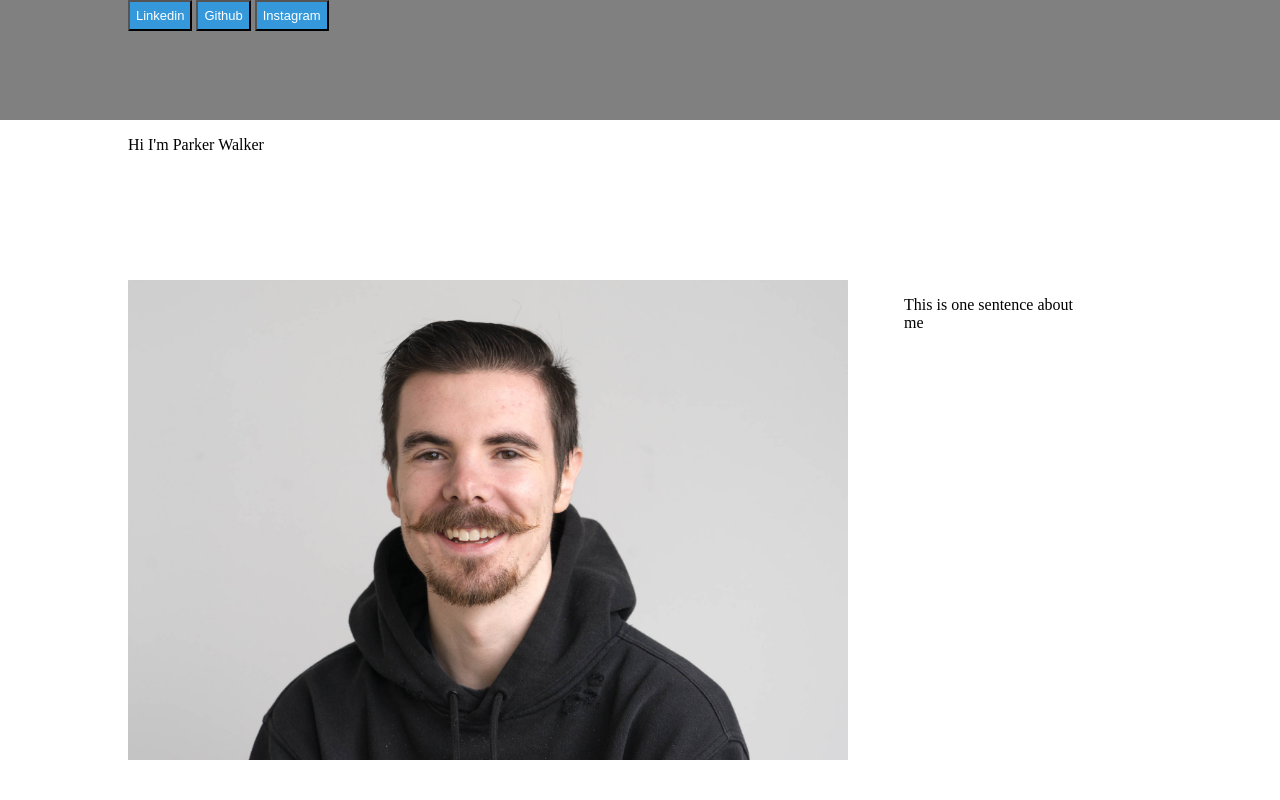
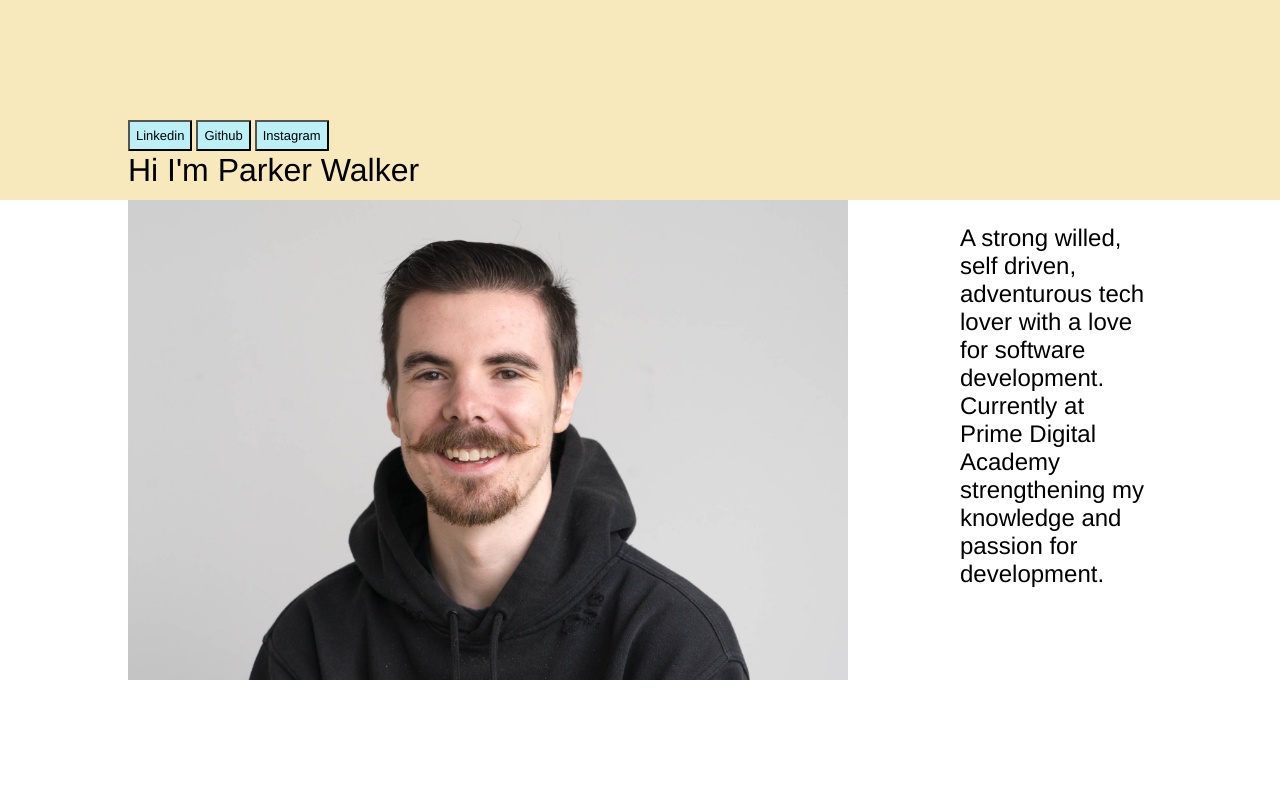
Before and after one commit to parkerwalker/personalSIte, a website: page public/view/index.html in a window 1280 px wide. Drawn offline with Linux system fonts and the light colour scheme; files whose address does not match are found by name.

Commit message:
added styling

```diff
--- a/public/styles/sass/_buttons.scss
+++ b/public/styles/sass/_buttons.scss
@@ -1,16 +1,31 @@
 .btn {
-  -webkit-border-radius: 1;
-  -moz-border-radius: 1;
+  // -webkit-border-radius: 1;
+  // -moz-border-radius: 1;
   border-radius: 1px;
-  font-family: Arial;
-  color: #ffffff;
+  font-family: $font;
+  color: black;
   font-size: 13px;
   padding: 6px;
-  background: #3498db;
-  text-decoration: none;
+  background: #bbf0f7;
+  margin: 0 !important;
 }
 
 .btn:hover {
   background: #3cb0fd;
   text-decoration: none;
 }
+
+button{
+  border-radius: 1px;
+    color: black;
+    background: #bbf0f7;
+    text-decoration: none;
+    font-family: $font;
+    font-size: 13px;
+    padding: 6px;
+}
+
+button:hover {
+  background: #3cb0fd;
+  text-decoration: none;
+}
--- a/public/styles/sass/_display.scss
+++ b/public/styles/sass/_display.scss
@@ -3,25 +3,40 @@
   width: 100vw;
   display: grid;
   grid-template-columns: 10% 10% auto 15% 10%;
-  grid-template-rows: 15vh 20vh  auto;
+  grid-template-rows: 15vh 10vh 20vh  auto;
 }
 
 .navBar {
   width: 100vw;
-  height: auto;
-  background: grey;
+  // height: auto;
+  background: $navColor;
   grid-column-start: 1;
   grid-column-end: 1;
   grid-row-start: 1;
-  grid-row-end: 1;
+  grid-row-end: span 2;
 }
 
 .link {
   grid-column-start: 2;
-  grid-column-end: span col4-start;
-  grid-row-start: 1;
-  grid-row-end: 1;
+  grid-column-end: span 4;
+  grid-row-start: 2;
 
+}
+
+.text {
+  font-family: $font;
+}
+
+.about {
+  grid-column: 3 / span 4;
+  grid-row: 3 / span 5;
+  font-size: 150%;
+}
+
+.name {
+  grid-column-start: 2;
+  grid-row: 3 / 3;
+  font-size: 200%;
 }
 
 //profile picture
@@ -30,8 +45,8 @@
   max-width: inherit;
   grid-column-start: 2;
   grid-column-end: 4;
-  grid-row-start: row1-start;
-  grid-row-end: 3;
+  grid-row-start: 3;
+  grid-row-end: span 5;
 }
 
 .name{
--- /dev/null
+++ b/public/styles/sass/_variables.scss
@@ -0,0 +1,3 @@
+$font: Helvetica;
+
+$navColor: #f7e9bb;
--- a/public/styles/sass/main.scss
+++ b/public/styles/sass/main.scss
@@ -1,5 +1,7 @@
-@import 'buttons';
-@import 'display';
+@import 'variables';
 body {
   margin: 0 !important;
 }
+
+@import 'buttons';
+@import 'display';
--- a/public/view/index.html
+++ b/public/view/index.html
@@ -18,13 +18,18 @@
 
     </div>
       <div class='link'>
-        <button class='btn' type="button" name="button"><a href="https://www.linkedin.com/in/parkerleewalker/"></a>Linkedin</button>
-        <button class='btn' type="button" name="button"><a href="https://github.com/parkerwalker"></a>Github</button>
-        <button class='btn' type="button" name="button"><a href="https://www.instagram.com/parkerleewalker/"></a>Instagram</button>
+        <button class=' text' type="button" name="button"><a href="https://www.linkedin.com/in/parkerleewalker/"></a>Linkedin</button>
+        <button class=' text' type="button" name="button"><a href="https://github.com/parkerwalker"></a>Github</button>
+        <button class=' text' type="button" name="button"><a href="https://www.instagram.com/parkerleewalker/"></a>Instagram</button>
       </div>
+<div class="name">
+    <p class=' text'>Hi I'm Parker Walker</p>
+</div>
+<div class="about">
+  <p class='text'>A strong willed, self driven, adventurous tech lover with a love for software development. Currently at Prime
+Digital Academy strengthening my knowledge and passion for development.</p>
 
-    <p class='name'>Hi I'm Parker Walker</p>
-    <p class='about'>This is one sentence about me</p>
+</div>
 
     <!-- <main ng-view></main ng-view> -->
     </div>
```
Also changed, not shown: public/styles/sass/main.min.css.
